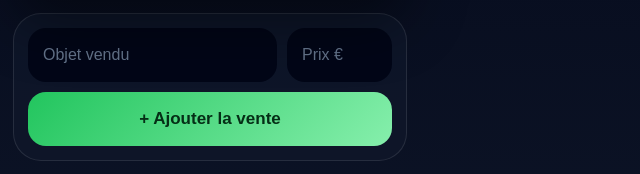
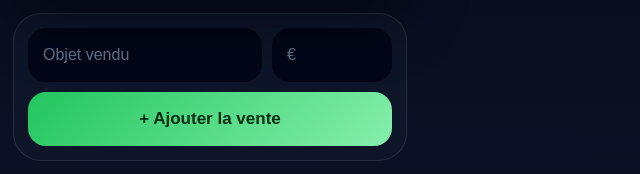
Before and after one commit to jonathanmoncey-netizen/250crf-, a plain HTML site: page index.html in a window 1280 px wide. Shown: the part 408-582 px from the top of the page, 430-1070 px from the left. Drawn offline with Linux system fonts and the light colour scheme.

Commit message:
index.html

```diff
--- a/index.html
+++ b/index.html
@@ -117,7 +117,7 @@ body{
 
 .inputs{
   display:grid;
-  grid-template-columns:1fr 105px;
+  grid-template-columns:1fr 120px;
   gap:10px;
 }
 
@@ -130,6 +130,7 @@ input{
   color:white;
   padding:0 15px;
   font-size:16px;
+  width:100%;
 }
 
 input::placeholder{color:#64748b}
@@ -251,7 +252,7 @@ button{
   <div class="form">
     <div class="inputs">
       <input id="item" placeholder="Objet vendu">
-      <input id="price" type="number" inputmode="decimal" placeholder="Prix €">
+      <input id="price" type="number" inputmode="decimal" placeholder="€">
     </div>
     <button onclick="addSale()">+ Ajouter la vente</button>
   </div>
```
